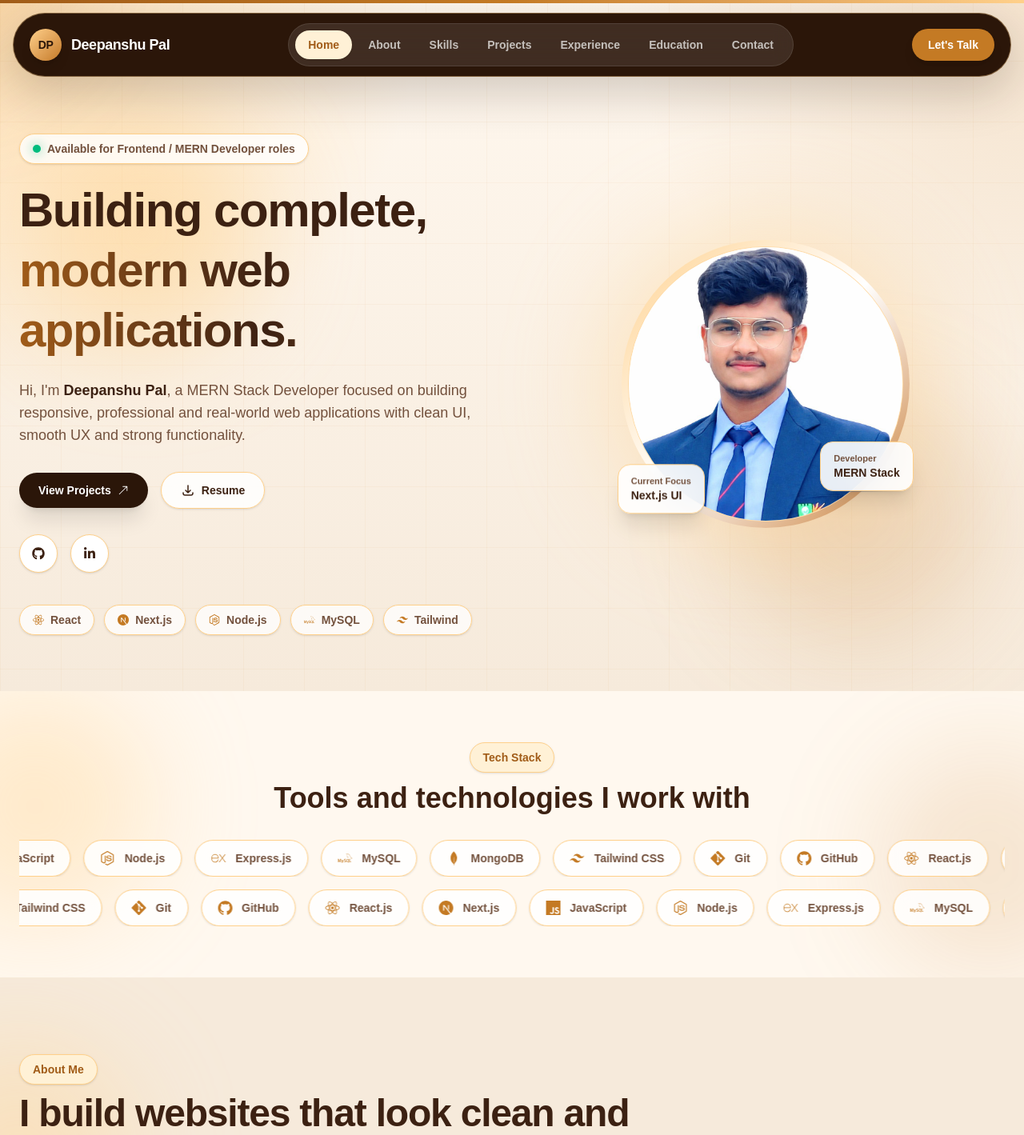
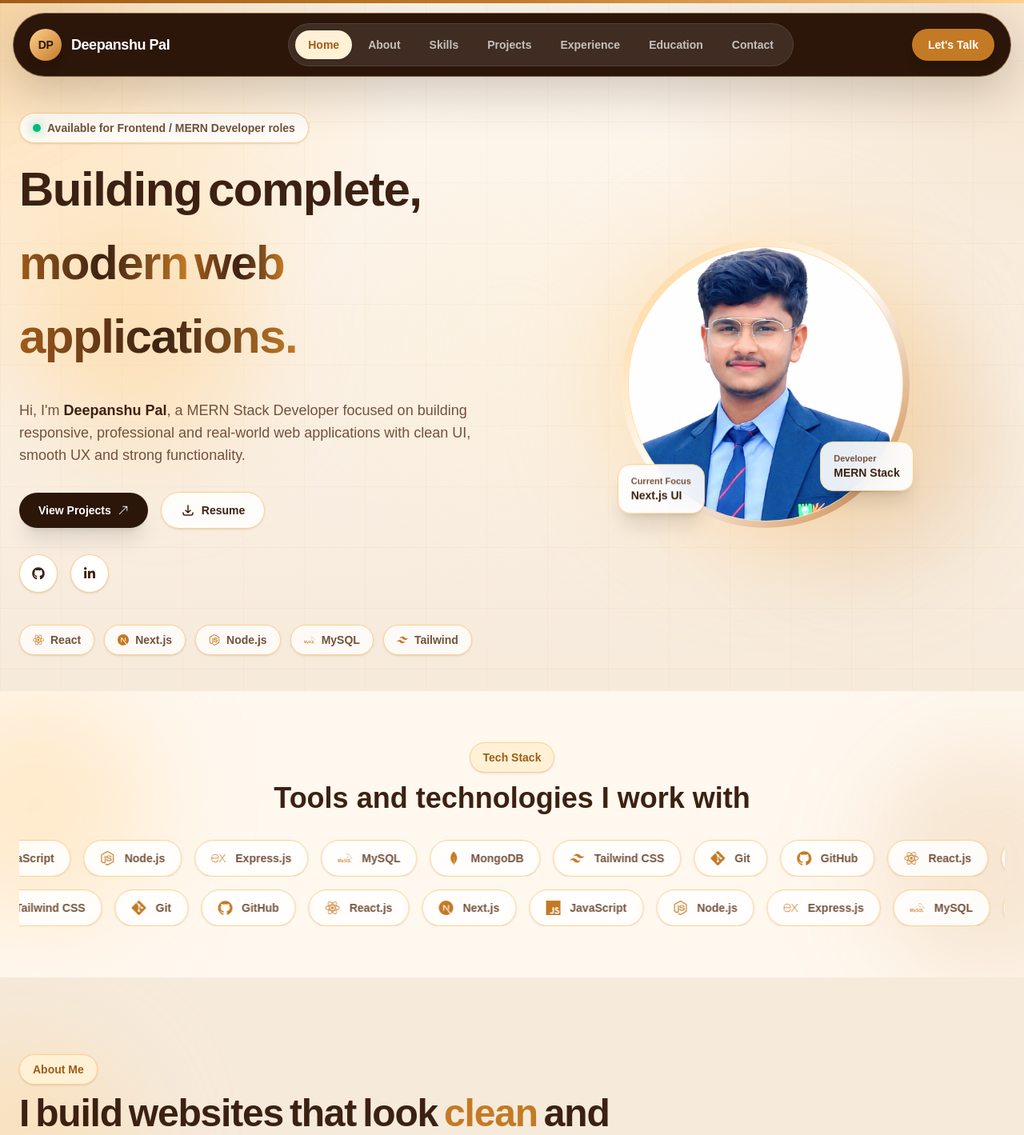
Before and after one commit to Deepanshu1423/deepanshu-portfolio, a Next.js app: page / in a window 1280 px wide. Shown: the top 1419 px of the page at 80% size. Built offline with nearby package versions, Linux system fonts and the light colour scheme.

Commit message:
animation added

```diff
--- a/src/components/About.jsx
+++ b/src/components/About.jsx
@@ -2,6 +2,7 @@
 
 import { motion } from "framer-motion";
 import { BsArrowUpRight } from "react-icons/bs";
+import TextReveal from "@/components/TextReveal";
 
 const highlights = [
   {
@@ -39,9 +40,12 @@
             About Me
           </p>
 
-          <h2 className="text-4xl font-black tracking-tight text-[var(--text-heading)] sm:text-5xl">
-            I build websites that look clean and work smoothly.
-          </h2>
+          <TextReveal
+            text="I build websites that look clean and work smoothly."
+            highlightWords={["clean", "smoothly"]}
+            className="text-4xl font-black tracking-tight text-[var(--text-heading)] sm:text-5xl"
+            highlightClassName="text-[var(--accent-main)]"
+          />
 
           <p className="mt-5 text-base leading-8 text-[var(--text-muted)] sm:text-lg">
             I&apos;m Deepanshu Pal, a React / MERN Stack Developer with
--- a/src/components/Hero.jsx
+++ b/src/components/Hero.jsx
@@ -5,6 +5,9 @@
 import { FaGithub, FaLinkedinIn } from "react-icons/fa";
 import { HiOutlineDownload } from "react-icons/hi";
 import { BsArrowUpRight } from "react-icons/bs";
+import MagneticWrapper from "@/components/MagneticWrapper";
+import TextReveal from "@/components/TextReveal";
+import ParallaxGlow from "@/components/ParallaxGlow";
 import {
   SiReact,
   SiNextdotjs,
@@ -33,17 +36,24 @@
       {/* Soft grid */}
       <div className="absolute inset-0 opacity-[0.28] [background-image:linear-gradient(to_right,rgba(196,122,36,0.18)_1px,transparent_1px),linear-gradient(to_bottom,rgba(196,122,36,0.18)_1px,transparent_1px)] [background-size:76px_76px]" />
 
-      {/* Floating warm glow */}
-      <motion.div
-        animate={{ y: [0, 28, 0], x: [0, 18, 0] }}
-        transition={{ duration: 8, repeat: Infinity, ease: "easeInOut" }}
-        className="absolute left-8 top-36 h-72 w-72 rounded-full bg-[var(--accent-light)]/45 blur-3xl"
+
+      {/* Scroll based parallax glow */}
+      <ParallaxGlow
+        speed={130}
+        direction="down"
+        className="left-8 top-36 h-72 w-72 bg-[var(--accent-light)]/45"
+      />
+
+      <ParallaxGlow
+        speed={110}
+        direction="up"
+        className="bottom-12 right-10 h-80 w-80 bg-[var(--accent-main)]/20"
       />
 
       <motion.div
-        animate={{ y: [0, -25, 0], x: [0, -18, 0] }}
-        transition={{ duration: 9, repeat: Infinity, ease: "easeInOut" }}
-        className="absolute bottom-12 right-10 h-80 w-80 rounded-full bg-[var(--accent-main)]/20 blur-3xl"
+        animate={{ scale: [1, 1.08, 1], opacity: [0.45, 0.65, 0.45] }}
+        transition={{ duration: 7, repeat: Infinity, ease: "easeInOut" }}
+        className="pointer-events-none absolute left-1/2 top-1/2 h-96 w-96 -translate-x-1/2 -translate-y-1/2 rounded-full bg-[var(--accent-soft)]/45 blur-3xl"
       />
 
       <div className="relative z-10 mx-auto grid min-h-[calc(100svh-6rem)] max-w-7xl items-center gap-6 lg:grid-cols-[1.05fr_0.95fr] lg:gap-14">
@@ -63,12 +73,12 @@
             </span>
           </div>
 
-          <h1 className="max-w-4xl text-3xl font-black leading-tight tracking-tight text-[var(--text-heading)] sm:text-5xl lg:text-6xl">
-            Building complete,
-            <span className="block bg-gradient-to-r from-[var(--accent-dark)] via-[var(--text-heading)] to-[var(--accent-main)] bg-clip-text text-transparent">
-               modern web applications.
-            </span>
-          </h1>
+          <TextReveal
+            text="Building complete, modern web applications."
+            highlightWords={["modern", "web", "applications"]}
+            className="max-w-4xl text-3xl font-black leading-tight tracking-tight text-[var(--text-heading)] sm:text-5xl lg:text-6xl"
+            highlightClassName="bg-gradient-to-r from-[var(--accent-dark)] via-[var(--text-heading)] to-[var(--accent-main)] bg-clip-text text-transparent"
+          />
 
           <p className="mt-4 hidden max-w-2xl text-sm leading-7 text-[var(--text-muted)] sm:mt-6 sm:block sm:text-lg">
             Hi, I&apos;m{" "}
@@ -81,6 +91,7 @@
           </p>
 
           <div className="mt-5 flex flex-wrap items-center gap-3 sm:mt-8 sm:gap-4">
+            <MagneticWrapper>
               <a
                 href="#projects"
                 className="group inline-flex items-center gap-2 rounded-full bg-[var(--bg-dark)] px-5 py-3 text-xs font-bold text-white shadow-xl shadow-[var(--shadow-brown)] transition hover:bg-[var(--accent-main)] sm:px-6 sm:text-sm"
@@ -88,7 +99,9 @@
                 View Projects
                 <BsArrowUpRight className="transition group-hover:-translate-y-1 group-hover:translate-x-1" />
               </a>
+            </MagneticWrapper>
 
+            <MagneticWrapper strength={0.18}>
               <a
                 href="/resume.pdf"
                 className="inline-flex items-center gap-2 rounded-full border border-[var(--accent-light)] bg-white/85 px-5 py-3 text-xs font-bold text-[var(--text-heading)] shadow-sm shadow-[var(--shadow-brown)] backdrop-blur-md transition hover:border-[var(--accent-main)] hover:text-[var(--accent-main)] sm:px-6 sm:text-sm"
@@ -96,9 +109,11 @@
                 <HiOutlineDownload className="text-lg" />
                 Resume
               </a>
+            </MagneticWrapper>
           </div>
 
           <div className="mt-6 hidden items-center gap-3 sm:flex sm:mt-8 sm:gap-4">
+            <MagneticWrapper strength={0.2}>
               <a
                 href="https://github.com/Deepanshu1423"
                 target="_blank"
@@ -107,7 +122,9 @@
               >
                 <FaGithub />
               </a>
+            </MagneticWrapper>
 
+            <MagneticWrapper strength={0.2}>
               <a
                 href="https://www.linkedin.com/in/deepanshu-pal-9391b422b"
                 target="_blank"
@@ -116,6 +133,7 @@
               >
                 <FaLinkedinIn />
               </a>
+            </MagneticWrapper>
           </div>
 
           <div className="mt-10 hidden flex-wrap gap-3 sm:flex">
@@ -134,7 +152,6 @@
             })}
           </div>
         </motion.div>
-
 
         {/* Right Circular Photo */}
         <motion.div
--- /dev/null
+++ b/src/components/MagneticWrapper.jsx
@@ -0,0 +1,54 @@
+"use client";
+
+import { motion, useMotionValue, useSpring } from "framer-motion";
+
+const MagneticWrapper = ({ children, className = "", strength = 0.28 }) => {
+  const x = useMotionValue(0);
+  const y = useMotionValue(0);
+
+  const smoothX = useSpring(x, {
+    stiffness: 180,
+    damping: 18,
+    mass: 0.2,
+  });
+
+  const smoothY = useSpring(y, {
+    stiffness: 180,
+    damping: 18,
+    mass: 0.2,
+  });
+
+  const handleMouseMove = (e) => {
+    const rect = e.currentTarget.getBoundingClientRect();
+
+    const mouseX = e.clientX - rect.left;
+    const mouseY = e.clientY - rect.top;
+
+    const centerX = rect.width / 2;
+    const centerY = rect.height / 2;
+
+    x.set((mouseX - centerX) * strength);
+    y.set((mouseY - centerY) * strength);
+  };
+
+  const handleMouseLeave = () => {
+    x.set(0);
+    y.set(0);
+  };
+
+  return (
+    <motion.div
+      style={{
+        x: smoothX,
+        y: smoothY,
+      }}
+      onMouseMove={handleMouseMove}
+      onMouseLeave={handleMouseLeave}
+      className={`inline-flex ${className}`}
+    >
+      {children}
+    </motion.div>
+  );
+};
+
+export default MagneticWrapper;
--- /dev/null
+++ b/src/components/ParallaxGlow.jsx
@@ -0,0 +1,32 @@
+"use client";
+
+import { motion, useScroll, useTransform } from "framer-motion";
+
+const ParallaxGlow = ({
+  className = "",
+  speed = 120,
+  direction = "down",
+}) => {
+  const { scrollYProgress } = useScroll();
+
+  const y = useTransform(
+    scrollYProgress,
+    [0, 1],
+    direction === "down" ? [0, speed] : [0, -speed]
+  );
+
+  const rotate = useTransform(
+    scrollYProgress,
+    [0, 1],
+    direction === "down" ? [0, 25] : [0, -25]
+  );
+
+  return (
+    <motion.div
+      style={{ y, rotate }}
+      className={`pointer-events-none absolute rounded-full blur-3xl ${className}`}
+    />
+  );
+};
+
+export default ParallaxGlow;
--- /dev/null
+++ b/src/components/ProjectTiltCard.jsx
@@ -0,0 +1,80 @@
+"use client";
+
+import { motion, useMotionValue, useSpring, useTransform } from "framer-motion";
+
+const ProjectTiltCard = ({ children, index = 0 }) => {
+  const x = useMotionValue(0);
+  const y = useMotionValue(0);
+
+  const smoothX = useSpring(x, {
+    stiffness: 160,
+    damping: 18,
+    mass: 0.2,
+  });
+
+  const smoothY = useSpring(y, {
+    stiffness: 160,
+    damping: 18,
+    mass: 0.2,
+  });
+
+  const rotateX = useTransform(smoothY, [-0.5, 0.5], [7, -7]);
+  const rotateY = useTransform(smoothX, [-0.5, 0.5], [-7, 7]);
+
+  const handleMouseMove = (e) => {
+    const rect = e.currentTarget.getBoundingClientRect();
+
+    const mouseX = e.clientX - rect.left;
+    const mouseY = e.clientY - rect.top;
+
+    const percentageX = mouseX / rect.width - 0.5;
+    const percentageY = mouseY / rect.height - 0.5;
+
+    x.set(percentageX);
+    y.set(percentageY);
+
+    e.currentTarget.style.setProperty("--mouse-x", `${mouseX}px`);
+    e.currentTarget.style.setProperty("--mouse-y", `${mouseY}px`);
+  };
+
+  const handleMouseLeave = () => {
+    x.set(0);
+    y.set(0);
+  };
+
+  return (
+    <motion.div
+      initial={{ opacity: 0, y: 35 }}
+      whileInView={{ opacity: 1, y: 0 }}
+      viewport={{ once: true }}
+      transition={{
+        duration: 0.65,
+        delay: index * 0.1,
+        ease: [0.16, 1, 0.3, 1],
+      }}
+      onMouseMove={handleMouseMove}
+      onMouseLeave={handleMouseLeave}
+      style={{
+        rotateX,
+        rotateY,
+        transformStyle: "preserve-3d",
+      }}
+      className="group relative overflow-hidden rounded-[2rem] border border-white bg-white/85 p-6 shadow-xl shadow-[var(--shadow-brown)] backdrop-blur-xl transition hover:-translate-y-1 hover:shadow-2xl hover:shadow-[var(--shadow-brown)]"
+    >
+      {/* Moving spotlight */}
+      <div className="pointer-events-none absolute inset-0 opacity-0 transition duration-300 group-hover:opacity-100">
+        <div className="absolute inset-0 bg-[radial-gradient(circle_at_var(--mouse-x)_var(--mouse-y),rgba(196,122,36,0.18),transparent_38%)]" />
+      </div>
+
+      {/* Gold border glow on hover */}
+      <div className="pointer-events-none absolute inset-0 rounded-[2rem] border border-transparent transition duration-300 group-hover:border-[var(--accent-main)]/40" />
+
+      {/* Card content depth */}
+      <div className="relative z-10" style={{ transform: "translateZ(35px)" }}>
+        {children}
+      </div>
+    </motion.div>
+  );
+};
+
+export default ProjectTiltCard;
--- a/src/components/Projects.jsx
+++ b/src/components/Projects.jsx
@@ -2,6 +2,8 @@
 
 import { motion } from "framer-motion";
 import { FaGithub } from "react-icons/fa";
+import ProjectTiltCard from "@/components/ProjectTiltCard";
+import TextReveal from "@/components/TextReveal";
 
 const projects = [
   {
@@ -63,9 +65,12 @@
             Projects
           </p>
 
-          <h2 className="text-4xl font-black tracking-tight text-[var(--text-heading)] sm:text-5xl">
-            Real projects built with modern web technologies.
-          </h2>
+          <TextReveal
+            text="Real projects built with modern web technologies."
+            highlightWords={["projects", "modern", "web"]}
+            className="text-4xl font-black tracking-tight text-[var(--text-heading)] sm:text-5xl"
+            highlightClassName="text-[var(--accent-main)]"
+          />
 
           <p className="mt-5 text-base leading-8 text-[var(--text-muted)] sm:text-lg">
             These projects show my frontend, backend, database, UI design and
@@ -75,14 +80,7 @@
 
         <div className="grid gap-6 md:grid-cols-2">
           {projects.map((project, index) => (
-            <motion.div
-              key={project.title}
-              initial={{ opacity: 0, y: 35 }}
-              whileInView={{ opacity: 1, y: 0 }}
-              viewport={{ once: true }}
-              transition={{ duration: 0.65, delay: index * 0.1 }}
-              className="group relative overflow-hidden rounded-[2rem] border border-white bg-white/85 p-6 shadow-xl shadow-[var(--shadow-brown)] backdrop-blur-xl transition hover:-translate-y-1 hover:shadow-2xl hover:shadow-[var(--shadow-brown)]"
-            >
+            <ProjectTiltCard key={project.title} index={index}>
               <div className="absolute right-0 top-0 h-32 w-32 rounded-bl-full bg-gradient-to-br from-[var(--accent-light)]/50 to-[var(--accent-main)]/30 blur-2xl transition group-hover:scale-125" />
 
               <div className="relative z-10">
@@ -153,7 +151,7 @@
                   ))}
                 </div>
               </div>
-            </motion.div>
+            </ProjectTiltCard>
           ))}
         </div>
       </div>
--- /dev/null
+++ b/src/components/TextReveal.jsx
@@ -0,0 +1,71 @@
+"use client";
+
+import { motion } from "framer-motion";
+
+const TextReveal = ({
+  text,
+  className = "",
+  highlightWords = [],
+  highlightClassName = "",
+}) => {
+  const words = text.split(" ");
+
+  const containerVariants = {
+    hidden: {},
+    visible: {
+      transition: {
+        staggerChildren: 0.08,
+      },
+    },
+  };
+
+  const wordVariants = {
+    hidden: {
+      y: 30,
+      opacity: 0,
+      filter: "blur(8px)",
+    },
+    visible: {
+      y: 0,
+      opacity: 1,
+      filter: "blur(0px)",
+      transition: {
+        duration: 0.65,
+        ease: [0.16, 1, 0.3, 1],
+      },
+    },
+  };
+
+  return (
+    <motion.h1
+      variants={containerVariants}
+      initial="hidden"
+      whileInView="visible"
+      viewport={{ once: true, margin: "-80px" }}
+      className={className}
+    >
+      {words.map((word, index) => {
+        const cleanWord = word.replace(/[.,]/g, "");
+        const isHighlighted = highlightWords.includes(cleanWord);
+
+        return (
+          <span
+            key={`${word}-${index}`}
+            className="inline-block overflow-hidden"
+          >
+            <motion.span
+              variants={wordVariants}
+              className={`mr-2 inline-block ${
+                isHighlighted ? highlightClassName : ""
+              }`}
+            >
+              {word}
+            </motion.span>
+          </span>
+        );
+      })}
+    </motion.h1>
+  );
+};
+
+export default TextReveal;
```
Also changed, not shown: src/components/Navbar.jsx (+51 -13 lines), src/components/Skills.jsx (+7 -3 lines). Lines whose indentation alone changed are shown as unchanged.
